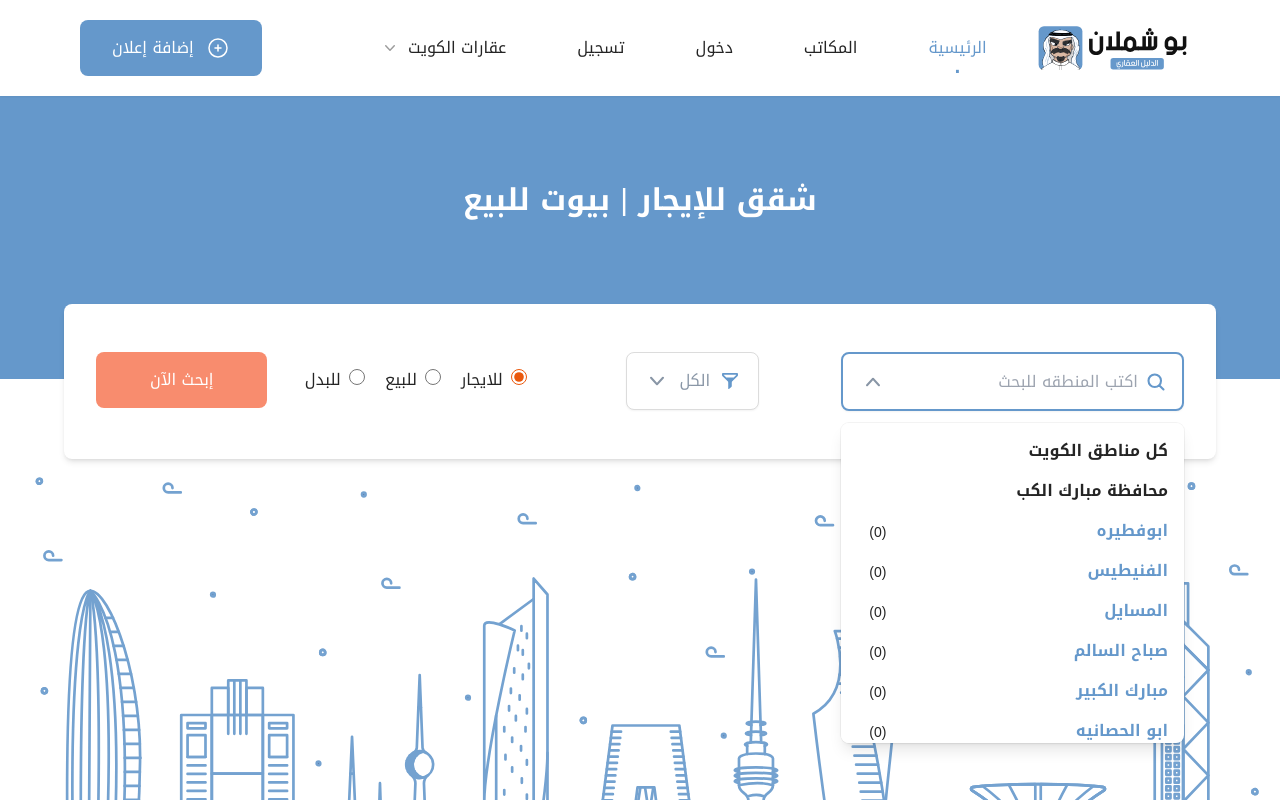
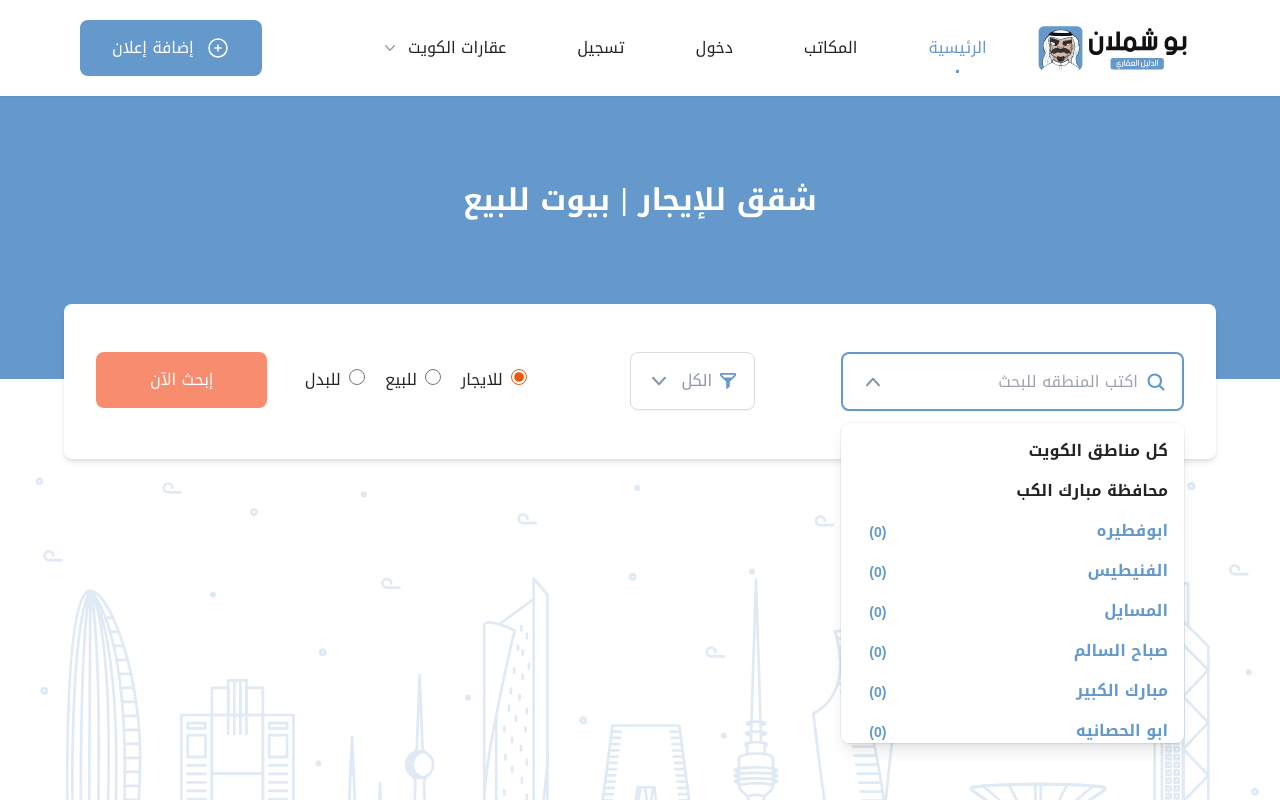
Before and after one commit to samiur-r/square-feet, a Next.js app: page / in a window 1280 px wide. Both pictures are taken after a click on the button 1016 px from the left and 381 px from the top of the page. Shown: the top 800 px of the page. Built offline with nearby package versions, Linux system fonts and the light colour scheme.

Commit message:
test: input city issue

```diff
--- a/src/components/AutoComplete.tsx
+++ b/src/components/AutoComplete.tsx
@@ -281,7 +281,7 @@ const AutoComplete: React.FC<AutoCompleteProps> = ({
                           }
                         >
                           {isHomePage && location.type === 'city' && (
-                            <span className="absolute top-3 left-5">
+                            <span className="absolute top-3 left-5 font-bold text-primary font-DroidArabicKufiBold">
                               ({location.count})
                             </span>
                           )}
--- a/src/components/Home/Banner.tsx
+++ b/src/components/Home/Banner.tsx
@@ -10,7 +10,7 @@ const Banner = () => {
         height={758}
         objectFit="cover"
         alt="boshamlan_banner"
-        className="opacity-90"
+        className="opacity-90 md:opacity-20"
       />
     </div>
   )
--- a/src/components/ListBox.tsx
+++ b/src/components/ListBox.tsx
@@ -52,9 +52,9 @@ const List: React.FC<ListProps> = ({
               bgGray ? ' rounded-full md:rounded-lg' : ' rounded-lg'
             } ${
               open ? 'border-primary' : 'border-custom-gray-border'
-            } bg-white flex justify-between items-center py-2.5 md:py-3.5 px-4 relative w-full cursor-text border shadow-sm focus:outline-none text-base text-custom-gray`}
+            } bg-white flex justify-between items-center py-2.5 md:py-3.5 px-3.5 relative w-full cursor-text border shadow-sm focus:outline-none text-base text-custom-gray`}
           >
-            <span className="flex gap-2 items-center w-full">
+            <span className="flex gap-1 items-center w-full">
               <span
                 className={`${!showFilterIcon && 'hidden'} flex items-center`}
               >
--- a/src/pages/agency.tsx
+++ b/src/pages/agency.tsx
@@ -82,7 +82,7 @@ const Agency: NextPage = () => {
           <div className="flex gap-3 justify-center mt-5">
             <a
               href="tel:+96599491575"
-              className="bg-custom-green hover:opacity-90 transition-opacity duration-300 w-32 flex items-center justify-center gap-2 text-center text-white py-3 rounded-md"
+              className="bg-custom-green hover:opacity-90 transition-opacity duration-300 w-32 flex items-center justify-center gap-1 text-center text-white py-3 rounded-md"
             >
               99491575{' '}
               <Image
--- a/src/pages/password/reset/index.tsx
+++ b/src/pages/password/reset/index.tsx
@@ -1,12 +1,13 @@
 import Description from 'components/Description'
+import Title from 'components/Title'
 import type { NextPage } from 'next'
 
 const PasswordReset: NextPage = () => {
   return (
     <div className="dir-rtl container max-w-md grid place-items-center py-10">
-      <h1 className="font-semibold text-lg md:text-xl w-full md:w-auto">
-        تغيير كلمة السر
-      </h1>
+      <div className="w-full md:w-auto">
+        <Title value="تغيير كلمة السر" />
+      </div>
       <div className="text-start md:text-center mt-5">
         <Description
           value="سنرسل لك رسالة نصية SMS وفيها رقم تفعيل OTP للتأكد من أن رقم موبايلك
--- a/src/pages/post/index.tsx
+++ b/src/pages/post/index.tsx
@@ -74,7 +74,7 @@ const Posts: NextPage = () => {
         <div className="flex gap-3 justify-center mt-5">
           <a
             href="tel:+96599491575"
-            className="bg-custom-green py-3 hover:opacity-90 transition-opacity duration-300 w-32 flex items-center justify-center gap-2 text-center text-white rounded-md"
+            className="bg-custom-green py-3 hover:opacity-90 transition-opacity duration-300 w-32 flex items-center justify-center gap-1 text-center text-white rounded-md"
           >
             {post.phone}
             <Image
```
